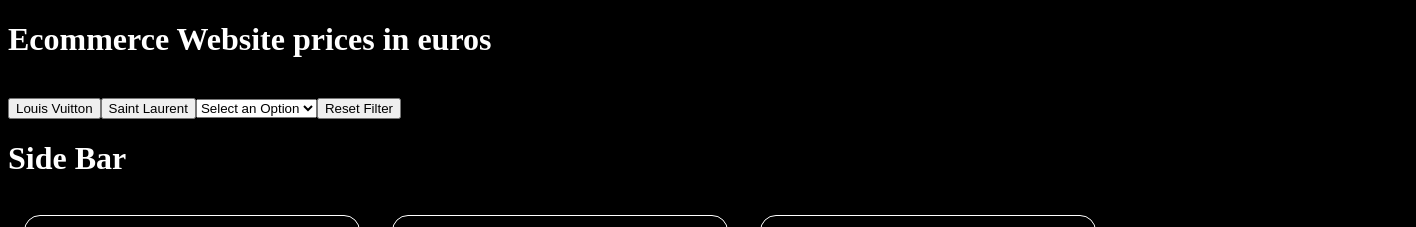
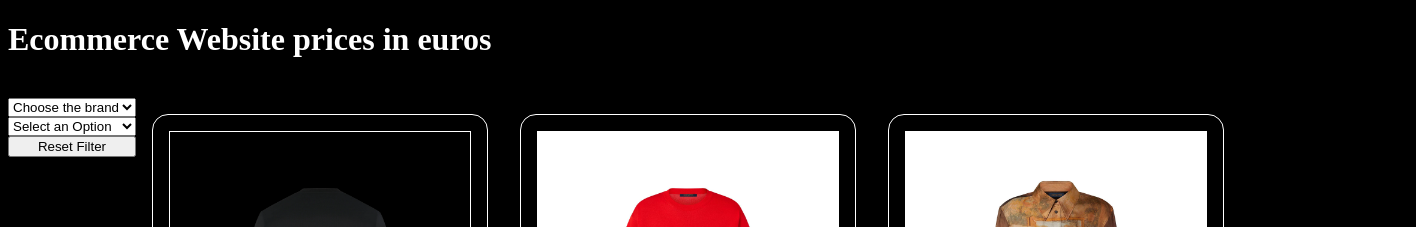
Before and after one commit to suhaansridhar/EcommrceApplication2, a React (Vite) app: page / in a window 1280 px wide. Shown: the top 227 px of the page, 1416 px wide, since content can reach past the window. Built offline with nearby package versions, Linux system fonts and the light colour scheme.

Commit message:
changes in styling and layouts

```diff
--- a/src/App.jsx
+++ b/src/App.jsx
@@ -11,10 +11,9 @@
 import photo9 from './assets/SaintLaurent_03.webp';
 import photo10 from './assets/SaintLaurent_04.jpeg';
 import CardGenerator from './Components/CardGenerator';
-import SideBar from './Components/SideBar';
 import MainContainer from './Components/MainContainer';
 
-function AnotherComponent(){
+function App(){
   const initialArray = [
     {title: "Louis Vuitton", source: photo1, Price: 389, Rating: "4.2/5"},
     {title: "Louis Vuitton", source: photo2, Price: 990, Rating: "4.0/5"},
@@ -63,20 +62,31 @@
   return(
       <div className="app--container">
         <h1>Ecommerce Website <span>prices in euros</span></h1><br />
-        <button onClick={() => handleClick("Louis Vuitton")}>Louis Vuitton</button>
-        <button onClick={() => handleClick("Saint Laurent")}>Saint Laurent</button>
+        <div className="app--container--inner">
+
+          <div className="app--container--inner--sidebar">
+            <select name="brandName" onChange={(e) => handleClick(e.target.value)}>
+              <option>Choose the brand</option>
+              <option value="Louis Vuitton">Louis Vuitton</option>
+              <option value="Saint Laurent">Saint Laurent</option>
+            </select>
+
             <select name="Sorting" id="" onChange={(e) => sorting(e.target.value)}>
               <option>Select an Option</option>
               <option value="Rating">Rating</option>
               <option value="Price">Price</option>
             </select>
+
             <button onClick={() => handleClick("Reset Filter")}>Reset Filter</button>
-        <div className="app--inner--container">
-          <SideBar />
+          </div>
+
+          <div className="app--container--inner--main">
             <MainContainer cards = {cards}/>
+          </div>
+
         </div>
       </div>
   )
 }
 
-export default AnotherComponent
+export default App
--- a/src/Components/SideBar.jsx
+++ /dev/null
@@ -1,11 +0,0 @@
-import React from 'react'
-
-function SideBar() {
-  return (
-    <div className='side--bar--container'>
-      <h1>Side Bar</h1>
-    </div>
-  )
-}
-
-export default SideBar
--- a/src/index.css
+++ b/src/index.css
@@ -25,3 +25,13 @@
 img{
   border: 0.1rem solid white;
 }
+
+.app--container--inner{
+  display: flex;
+
+}
+
+.app--container--inner--sidebar{
+  display: flex;
+  flex-direction: column;
+}
```
Lines whose indentation alone changed are shown as unchanged.
